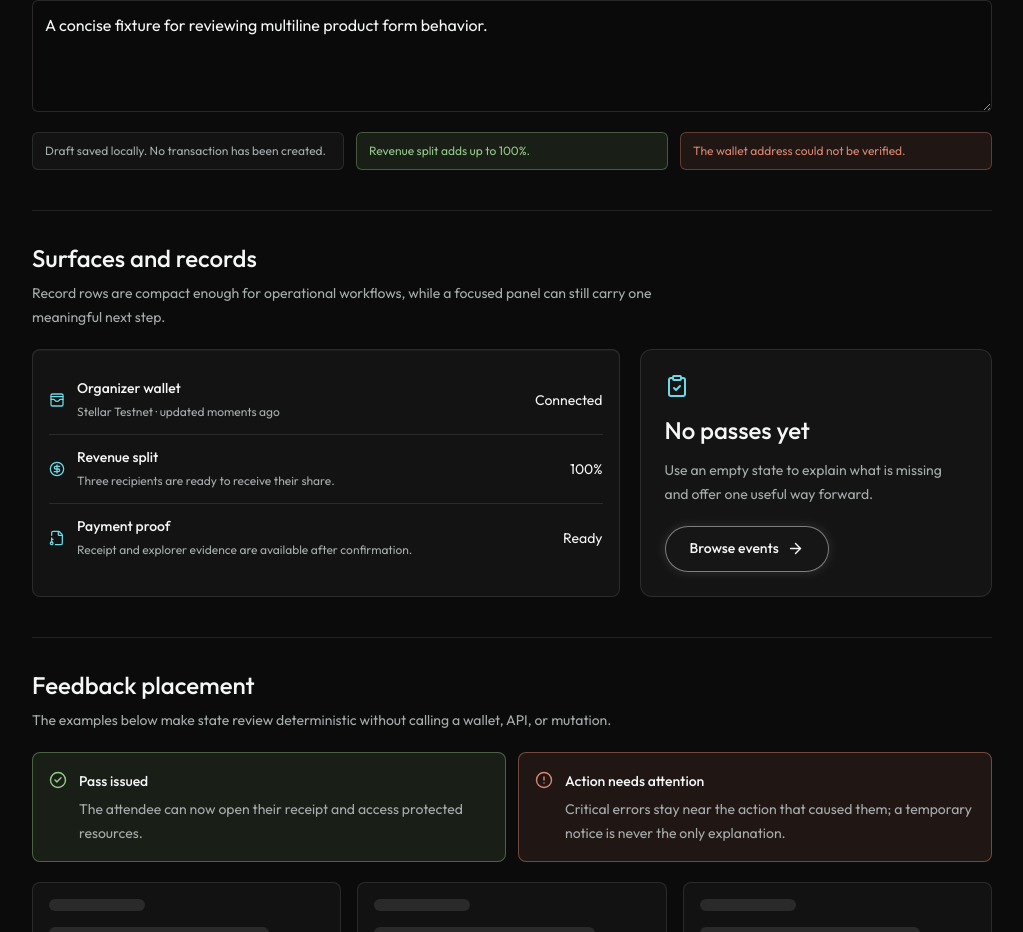
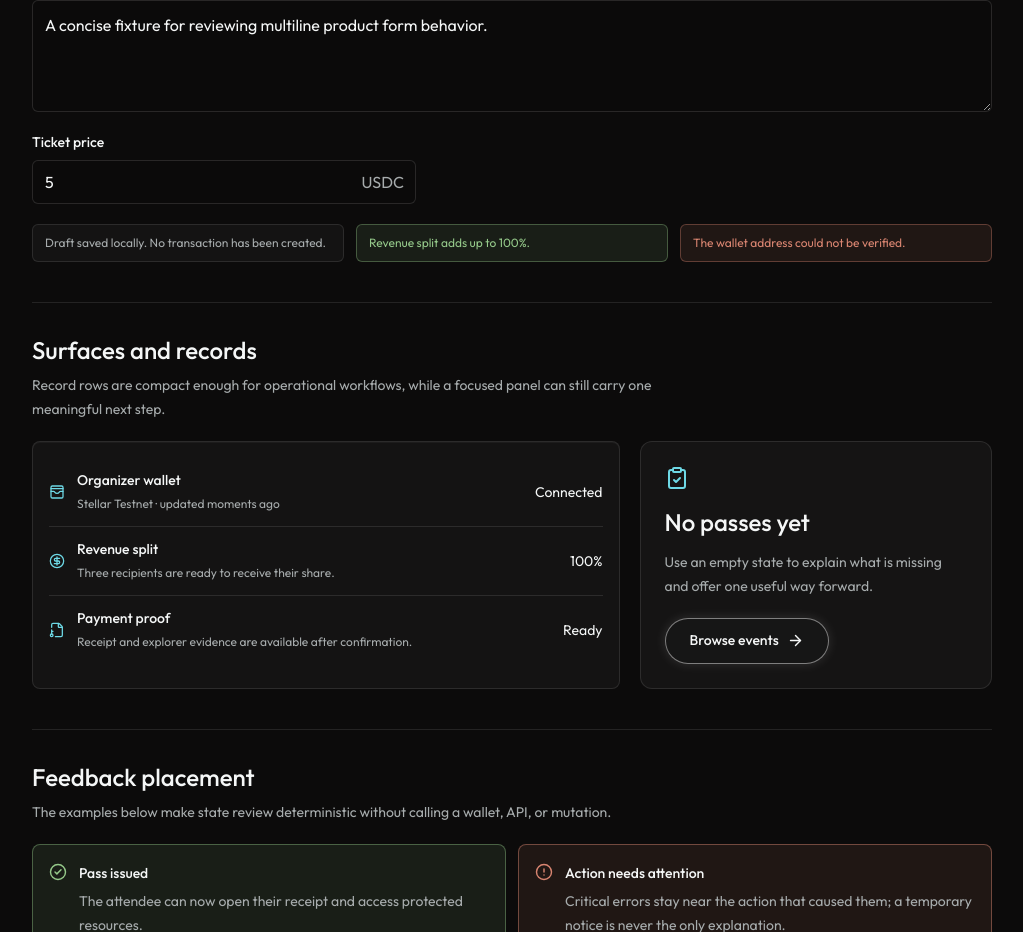
Before and after one commit to wildanniam/Quorum, a Next.js app: page /ui-kit in a window 1280 px wide. Shown: the part 1215-2147 px from the top of the page, without its empty margins (128-1151 px from the left). Built offline with nearby package versions, Linux system fonts and the light colour scheme; a web font is replaced by a local one.

Commit message:
feat(ui): add shared form primitives (#54)

```diff
--- a/src/app/ui-kit/page.tsx
+++ b/src/app/ui-kit/page.tsx
@@ -16,10 +16,16 @@ import {
   TaskPanel,
   CompactPageHeader,
   FieldMessage,
-  productInputClassName,
 } from "@/components/ui/product-primitives";
 import { EmptyState, ProductPage } from "@/components/ui/product-layout";
 import { Alert, Skeleton } from "@/components/ui/feedback-primitives";
+import {
+  Input,
+  InputGroup,
+  InputGroupAddon,
+  Select,
+  Textarea,
+} from "@/components/ui/form-primitives";
 import { QuorumButton } from "@/components/ui/quorum-button";
 import { StatusPill } from "@/components/ui/status-pill";
 
@@ -89,8 +95,7 @@ export default function UiKitPage() {
               label="Event name"
               required
             >
-              <input
-                className={productInputClassName}
+              <Input
                 name="fixture-event-name"
                 placeholder="APAC Stellar Builder Meetup"
               />
@@ -102,8 +107,7 @@ export default function UiKitPage() {
               label="Collaborator wallet"
               required
             >
-              <input
-                className={productInputClassName}
+              <Input
                 defaultValue="GBRPYHIL2CI3K3KOLY4X5VHO6CBQ4SZP"
                 name="fixture-wallet"
               />
@@ -115,8 +119,7 @@ export default function UiKitPage() {
               label="Revenue share"
               required
             >
-              <input
-                className={productInputClassName}
+              <Input
                 defaultValue="120"
                 inputMode="numeric"
                 name="fixture-split"
@@ -128,9 +131,9 @@ export default function UiKitPage() {
               htmlFor="fixture-network"
               label="Network"
             >
-              <select className={productInputClassName} defaultValue="testnet" disabled name="fixture-network">
+              <Select defaultValue="testnet" disabled name="fixture-network">
                 <option value="testnet">Stellar Testnet</option>
-              </select>
+              </Select>
             </FormField>
 
             <FormField
@@ -139,12 +142,26 @@ export default function UiKitPage() {
               htmlFor="fixture-description"
               label="Event description"
             >
-              <textarea
-                className={`${productInputClassName} min-h-28 py-3`}
+              <Textarea
                 defaultValue="A concise fixture for reviewing multiline product form behavior."
                 name="fixture-description"
               />
             </FormField>
+          </div>
+          <div className="mt-5 max-w-sm">
+            <label className="mb-2 block text-sm font-medium text-foreground" htmlFor="fixture-price">
+              Ticket price
+            </label>
+            <InputGroup>
+              <Input
+                className="pr-16"
+                defaultValue="5"
+                id="fixture-price"
+                inputMode="decimal"
+                name="fixture-price"
+              />
+              <InputGroupAddon position="end">USDC</InputGroupAddon>
+            </InputGroup>
           </div>
           <div className="mt-5 grid gap-3 md:grid-cols-3">
             <FieldMessage>Draft saved locally. No transaction has been created.</FieldMessage>
--- /dev/null
+++ b/src/components/ui/form-primitives.tsx
@@ -0,0 +1,71 @@
+import {
+  forwardRef,
+  type ComponentPropsWithoutRef,
+  type ReactNode,
+} from "react";
+import { cn } from "@/lib/ui";
+
+export const productInputClassName =
+  "min-h-11 w-full rounded-[6px] border border-white/12 bg-background/70 px-3 text-sm text-foreground outline-none transition placeholder:text-muted focus:border-quorum-cyan focus:bg-background disabled:cursor-not-allowed disabled:opacity-60";
+
+export const Input = forwardRef<HTMLInputElement, ComponentPropsWithoutRef<"input">>(
+  ({ className, ...props }, ref) => (
+    <input className={cn(productInputClassName, className)} ref={ref} {...props} />
+  ),
+);
+
+Input.displayName = "Input";
+
+export const Textarea = forwardRef<
+  HTMLTextAreaElement,
+  ComponentPropsWithoutRef<"textarea">
+>(({ className, ...props }, ref) => (
+  <textarea
+    className={cn(productInputClassName, "min-h-28 py-3", className)}
+    ref={ref}
+    {...props}
+  />
+));
+
+Textarea.displayName = "Textarea";
+
+export const Select = forwardRef<HTMLSelectElement, ComponentPropsWithoutRef<"select">>(
+  ({ className, ...props }, ref) => (
+    <select className={cn(productInputClassName, className)} ref={ref} {...props} />
+  ),
+);
+
+Select.displayName = "Select";
+
+type InputGroupProps = {
+  children: ReactNode;
+  className?: string;
+};
+
+export function InputGroup({ children, className }: InputGroupProps) {
+  return <div className={cn("relative", className)}>{children}</div>;
+}
+
+type InputGroupAddonProps = {
+  children: ReactNode;
+  className?: string;
+  position?: "end" | "start";
+};
+
+export function InputGroupAddon({
+  children,
+  className,
+  position = "start",
+}: InputGroupAddonProps) {
+  return (
+    <span
+      className={cn(
+        "pointer-events-none absolute inset-y-0 flex items-center text-muted",
+        position === "start" ? "left-3" : "right-3",
+        className,
+      )}
+    >
+      {children}
+    </span>
+  );
+}
--- a/src/components/ui/product-primitives.tsx
+++ b/src/components/ui/product-primitives.tsx
@@ -1,6 +1,7 @@
 import { cloneElement, isValidElement, type HTMLAttributes, type ReactElement } from "react";
 import type React from "react";
 import type { LucideIcon } from "lucide-react";
+export { productInputClassName } from "@/components/ui/form-primitives";
 import { cn } from "@/lib/ui";
 
 type CompactPageHeaderProps = {
@@ -159,9 +160,6 @@ export function DataRow({
   );
 }
 
-export const productInputClassName =
-  "min-h-11 w-full rounded-[6px] border border-white/12 bg-background/70 px-3 text-sm text-foreground outline-none transition placeholder:text-muted focus:border-quorum-cyan focus:bg-background disabled:cursor-not-allowed disabled:opacity-60";
-
 type FormFieldProps = {
   children: React.ReactNode;
   className?: string;
```
